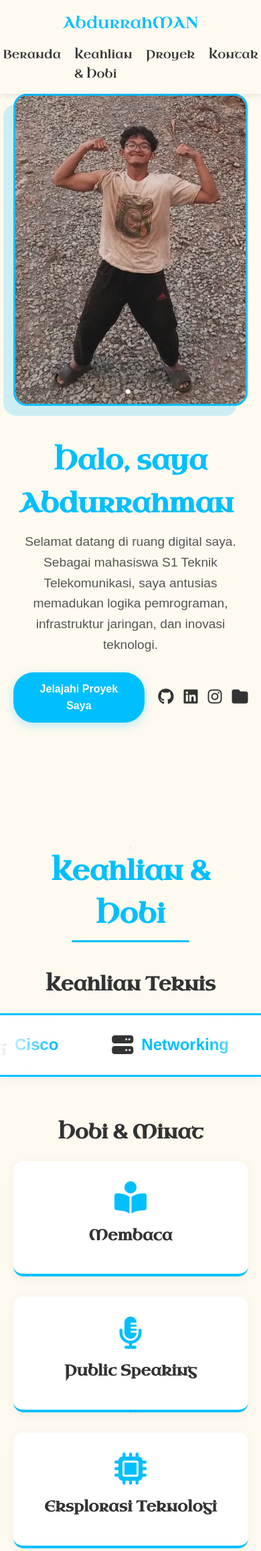
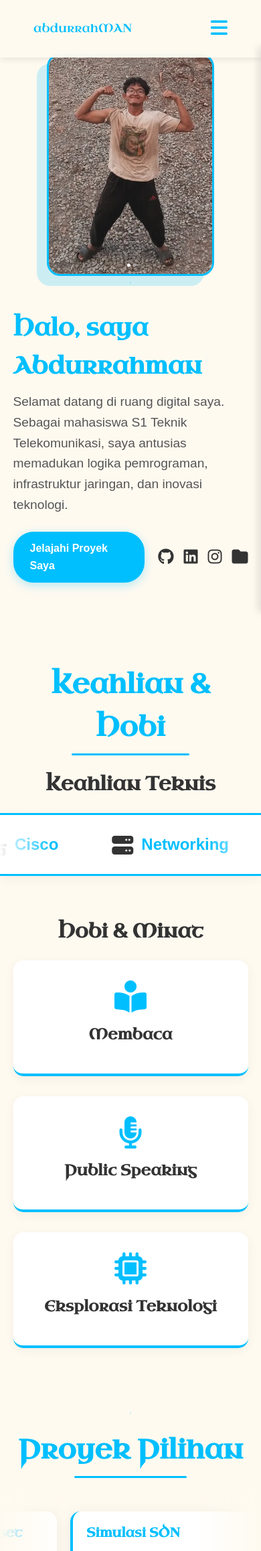
Before and after one commit to abdrrhmnonghub/Website-Portofolio, a Django app: template website/templates/website/index.html in a window 390 px wide. Shown: the top 2316 px of the page at 67% size. Run offline with Django 4.2, Linux system fonts and the light colour scheme; the template is opened without the code that fills it, so the values that code supplies are empty.

Commit message:
feat: menambahkan kode css untuk responsifitas tampilan website

```diff
--- a/website/static/css/style.css
+++ b/website/static/css/style.css
@@ -557,31 +557,113 @@ body {
   opacity: 1;
   transform: translateY(0);
 }
+/* Sembunyikan hamburger di Desktop */
+.hamburger {
+  display: none;
+  font-size: 1.8rem;
+  color: var(--accent-color);
+  cursor: pointer;
+}
 
-/* Mobile Responsiveness */
-@media (max-width: 768px) {
-  .navbar {
+/* =========================================
+   MEDIA QUERY UNTUK HP & TABLET (Max 768px)
+   ========================================= */
+@media screen and (max-width: 768px) {
+  /* Munculkan hamburger */
+  .hamburger {
+    display: block;
+  }
+
+  /* Ubah navbar jadi menu tersembunyi (slide dari kanan) */
+  .nav-links {
+    position: absolute;
+    top: 70px; /* Jarak dari atas navbar */
+    right: -100%; /* Sembunyikan di luar layar */
+    width: 100%;
+    height: 100vh;
+    background-color: var(--bg-color);
     flex-direction: column;
-    padding: 15px 20px;
-    gap: 15px;
+    align-items: center;
+    padding-top: 50px;
+    transition: 0.3s ease-in-out;
+    box-shadow: -5px 0 10px rgba(0, 0, 0, 0.1);
   }
+
+  .nav-brand {
+    font-size: 1.1rem; /* Mengecilkan ukuran font agar proporsional */
+    letter-spacing: 0; /* Mengurangi jarak antar huruf */
+    white-space: nowrap; /* Memaksa teks tidak turun ke baris baru */
+    /* Opsional: Lu juga bisa ganti teks 'abdurrahMAN' di index.html jadi 'Samuel' biar lebih ringkas dan pas di HP */
+  }
+  /* Class ini akan dipicu oleh JavaScript */
+  .nav-links.active {
+    right: 0;
+  }
+
+  /* Bikin elemen web lain mengecil & menyesuaikan layar HP */
   .hero-content {
     flex-direction: column-reverse;
     text-align: center;
   }
-  .hero-text {
-    text-align: center;
+
+  .hero-text h1 {
+    font-size: 2.2rem;
   }
-  .hero-actions {
-    justify-content: center;
+
+  .hero-image img {
+    max-width: 250px;
   }
-  .hero-image {
-    justify-content: center;
+
+  .section {
+    min-height: auto; /* Membatalkan tinggi 100vh agar menyesuaikan isi */
+    padding: 80px 5% 40px 5%; /* Merapatkan jarak atas dan bawah */
   }
-  .hero-text h1 {
-    font-size: 2.5rem;
+
+  .section-title {
+    margin-bottom: 30px; /* Merapatkan jarak antara judul dan konten di bawahnya */
   }
-  .section {
-    padding: 140px 5% 50px 5%;
+
+  /* Kartu proyek mengecil ke tengah */
+  .card {
+    width: 280px; /* Ukuran ideal buat HP */
+    padding: 20px;
+    flex-shrink: 0;
+    border-left-width: 4px; /* Tipisin border dikit */
+  }
+
+  /* 2. Pastikan track slider gak kepotong */
+  .projects-slider-wrapper {
+    padding: 20px 0;
+    width: 100vw;
+    overflow: hidden;
+  }
+
+  /* 3. Atur ulang animasi khusus mobile */
+  .projects-track {
+    gap: 20px; /* Kecilin jarak antar set */
+    animation: slideProjectsMobile 12s linear infinite; /* Lebih cepet karena jalurnya pendek */
+  }
+
+  .projects-set {
+    gap: 20px; /* Kecilin jarak antar kartu di dalam set */
+  }
+
+  /* 4. Sesuaikan font kartu biar gak berantakan */
+  .card h3 {
+    font-size: 1.2rem;
+  }
+  .card p {
+    font-size: 0.9rem;
   }
 }
+
+/* 5. Keyframe khusus mobile biar pas dengan gap 20px */
+@keyframes slideProjectsMobile {
+  0% {
+    transform: translateX(0);
+  }
+  100% {
+    /* Geser 50% (satu set) + 10px (setengah dari gap 20px) */
+    transform: translateX(calc(-50% - 10px));
+  }
+}
--- a/website/static/js/script.js
+++ b/website/static/js/script.js
@@ -32,3 +32,19 @@ document.addEventListener("DOMContentLoaded", () => {
   const hiddenElements = document.querySelectorAll(".hidden");
   hiddenElements.forEach((el) => observer.observe(el));
 });
+
+// 3. HAMBURGER MENU LOGIC
+const hamburger = document.getElementById("hamburger");
+const navLinks = document.getElementById("nav-links");
+
+// Toggle menu saat hamburger diklik
+hamburger.addEventListener("click", () => {
+  navLinks.classList.toggle("active");
+});
+
+// Tutup menu otomatis saat link diklik
+document.querySelectorAll(".nav-links a").forEach((link) => {
+  link.addEventListener("click", () => {
+    navLinks.classList.remove("active");
+  });
+});
--- a/website/templates/website/index.html
+++ b/website/templates/website/index.html
@@ -4,6 +4,7 @@
   <head>
     <meta charset="UTF-8" />
     <meta name="viewport" content="width=device-width, initial-scale=1.0" />
+    <link rel="icon" type="image/png" href="./static/photo/icon-web.png" />
     <title>Portofolio | Abdurrahman</title>
 
     <link rel="preconnect" href="https://fonts.googleapis.com" />
@@ -22,15 +23,21 @@
   </head>
   <body>
     <nav class="navbar">
-      <div class="nav-brand">AbdurrahMAN</div>
-      <ul class="nav-links">
-        <li><a href="#hero">Beranda</a></li>
-        <li><a href="#about">Keahlian & Hobi</a></li>
-        <li><a href="#projects">Proyek</a></li>
-        <li><a href="#contact">Kontak</a></li>
-      </ul>
+      <a href="#" class="nav-brand" style="text-decoration: none"
+        >abdurrahMAN</a
+      >
+
+      <div class="hamburger" id="hamburger">
+        <i class="fas fa-bars"></i>
+      </div>
+
+      <div class="nav-links" id="nav-links">
+        <a href="#hero">Beranda</a>
+        <a href="#about">Keahlian & Hobi</a>
+        <a href="#projects">Proyek</a>
+        <a href="#contact">Kontak</a>
+      </div>
     </nav>
-
     <section id="hero" class="section hero-section">
       <div class="hero-content">
         <div class="hero-text hidden">
```
Also changed, not shown: docs/index.html (+15 -8 lines), website/static/photo/icon-web.png (added), 1 other file.
